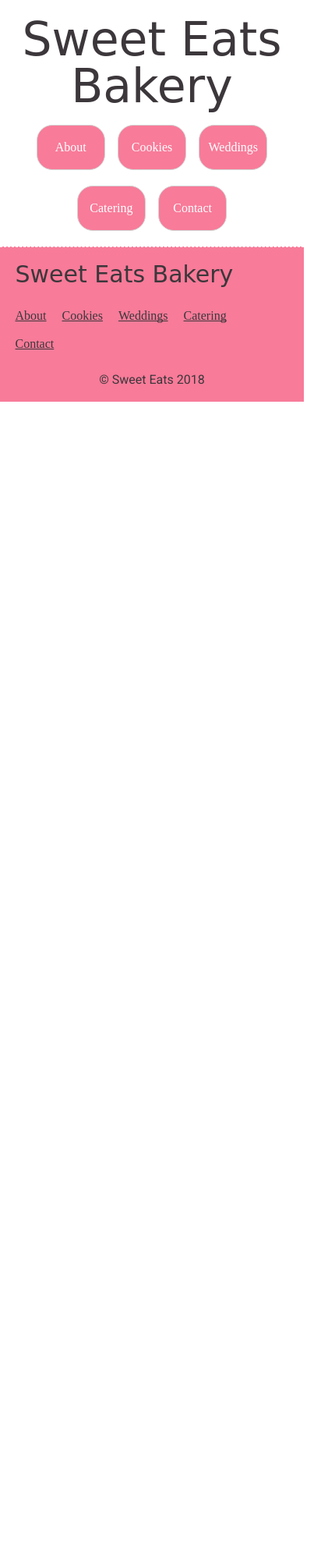
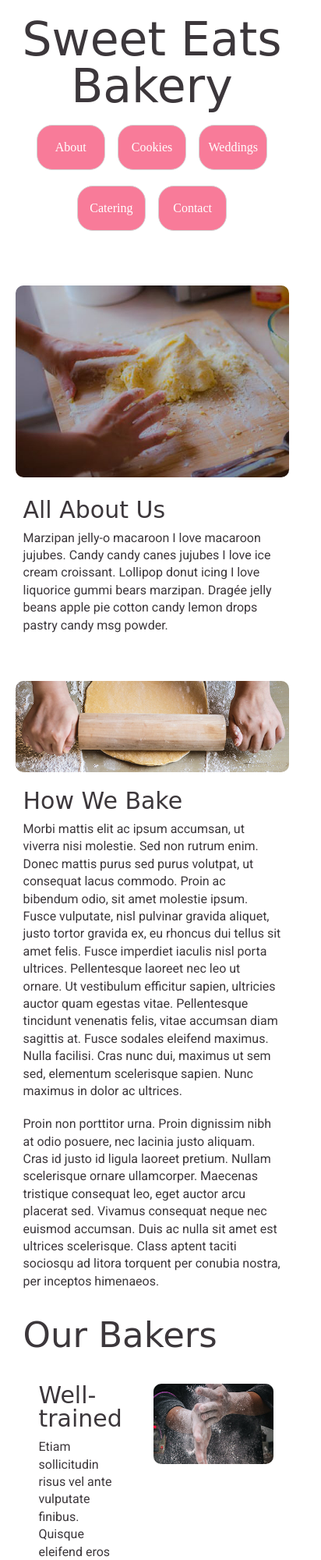
Before and after one commit to joepounddev/User-Interface-I, a plain HTML site: page about.html in a window 390 px wide. Shown: the top 2000 px of the page at 78% size, 412 px wide, since content can reach past the window. Before the commit the page ends 844 px from the top, so only its background shows below. Drawn offline with Linux system fonts and the light colour scheme; a web font is replaced by a local one.

Commit message:
Added content for about page

```diff
--- a/about.html
+++ b/about.html
@@ -20,6 +20,49 @@
                     <li class="top-nav__menu__item"><a href="contact.html">Contact</a></li>
                 </ul>
             </nav>
+            <main class="about">
+                <h1 class="outliner-aid">All About Us</h1>
+                <div class="about__header-image">
+                    <img src="images/about/main-header.png" alt="">
+                </div>
+                <header class="about__intro">
+                    <h2 class="about__intro__heading">All About Us</h2>
+                    <p class="about__intro__text">Marzipan jelly-o macaroon I love macaroon jujubes. Candy candy canes jujubes I love ice cream croissant. Lollipop donut icing I love liquorice gummi bears marzipan. Dragée jelly beans apple pie cotton candy lemon drops pastry candy msg powder.</p>
+                </header>
+                <article class="about__how-we-bake">
+                    <div class="about__how-we-bake__image">
+                        <img src="images/about/how-we-bake.png" alt="">
+                    </div>
+                    <div class="about__how-we-bake__text">
+                        <h2 class="about__how-we-bake__text__heading">How We Bake</h2>
+                        <p class="about__how-we-bake__text__desc">Morbi mattis elit ac ipsum accumsan, ut viverra nisi molestie. Sed non rutrum enim. Donec mattis purus sed purus volutpat, ut consequat lacus commodo. Proin ac bibendum odio, sit amet molestie ipsum. Fusce vulputate, nisl pulvinar gravida aliquet, justo tortor gravida ex, eu rhoncus dui tellus sit amet felis. Fusce imperdiet iaculis nisl porta ultrices. Pellentesque laoreet nec leo ut ornare. Ut vestibulum efficitur sapien, ultricies auctor quam egestas vitae. Pellentesque tincidunt venenatis felis, vitae accumsan diam sagittis at. Fusce sodales eleifend maximus. Nulla facilisi. Cras nunc dui, maximus ut sem sed, elementum scelerisque sapien. Nunc maximus in dolor ac ultrices.</p>
+                        <p class="about__how-we-bake__text__desc">Proin non porttitor urna. Proin dignissim nibh at odio posuere, nec lacinia justo aliquam. Cras id justo id ligula laoreet pretium. Nullam scelerisque ornare ullamcorper. Maecenas tristique consequat leo, eget auctor arcu placerat sed. Vivamus consequat neque nec euismod accumsan. Duis ac nulla sit amet est ultrices scelerisque. Class aptent taciti sociosqu ad litora torquent per conubia nostra, per inceptos himenaeos.</p>
+                    </div>
+                </article>
+                <article class="about__our-bakers">
+                    <h2 class="about__our-bakers__heading">Our Bakers</h2>
+                    <article class="about__our-bakers__bakers-info">
+                        <div class="about__our-bakers__bakers-info__text">
+                            <h3 class="about__our-bakers__bakers-info__text__heading">Well-trained</h3>
+                            <p class="about__our-bakers__bakers-info__text__desc">Etiam sollicitudin risus vel ante vulputate finibus. Quisque eleifend eros erat, eu luctus dolor viverra eu.</o>
+                            <p class="about__our-bakers__bakers-info__text__desc">Quisque quam eros, malesuada sed arcu quis, volutpat dapibus neque. Vivamus lectus quam, dignissim id feugiat a, aliquam a lectus.</p>
+                        </div>
+                        <div class="about__our-bakers__bakers-info__image">
+                            <img src="images/about/trained.png" alt="">
+                        </div>
+                    </article>
+                    <article class="about__our-bakers__bakers-info">
+                        <div class="about__our-bakers__bakers-info__image">
+                            <img src="images/about/personality.png" alt="">
+                        </div>
+                        <div class="about__our-bakers__bakers-info__text">
+                            <h3 class="about__our-bakers__bakers-info__text__heading">Pleasing personalities</h3>
+                            <p class="about__our-bakers__bakers-info__text__desc">Aliquam rutrum metus vel consequat bibendum. Duis iaculis tellus sed tortor dictum cursus. Vivamus consectetur tortor massa, sit amet rutrum elit bibendum nec.>
+                            <p class="about__our-bakers__bakers-info__text__desc">Aenean tellus erat, sollicitudin at dui nec, egestas vulputate lorem.</p>
+                        </div>
+                    </article>
+                </article>
+            </main>
         </div>
         <footer class="footer">
             <div class="footer__text">
--- a/css/index.css
+++ b/css/index.css
@@ -142,18 +142,42 @@ img {
     padding: 20px 0;
 }
 
-/* Home page styles */
+/* Common page styles */
 
-.home__intro__heading, .home__featured__text__heading, .home__contact__heading {
+.home__intro__heading, .home__featured__text__heading, .home__contact__heading,
+.about__intro__heading, .about__how-we-bake__text__heading, .about__our-bakers__bakers-info__text__heading {
     font-family: var(--heading-font-family);
     font-size: 3rem;
     padding: 0 10px;
     margin-bottom: 0;
 }
 
-.home__intro {
+.home__featured, .about__our-bakers__bakers-info {
+    display: flex;
     width: 100%;
-    margin-top: 20px;
+}
+
+.home__featured > *, .about__our-bakers__bakers-info > * {
+    margin: 20px;
+}
+
+.home__featured__image, .about__our-bakers__bakers-info__image {
+    width: 55%;
+}
+
+.home__featured__text, .about__our-bakers__bakers-info__text {
+    width: 40%;
+}
+
+.home__featured__text > *, .about__our-bakers__bakers-info__text > * {
+    width: 100%;
+    padding-right: 4.5%;
+}
+
+/* Home page styles */
+
+.home__header-image {
+    margin-bottom: 20px;
 }
 
 .home__featured {
@@ -193,6 +217,34 @@ img {
     line-height: 2;
 }
 
+/* About page styles */
+
+.about__header-image {
+    text-align: center;
+    margin: 25px auto;
+}
+
+.about__intro {
+    width: 100%;
+    margin: 25px auto 50px
+}
+
+.about__how-we-bake {
+    margin: 25px auto;
+}
+
+.about__how-we-bake__image {
+    text-align: center;
+    margin-bottom: 20px;
+}
+
+.about__our-bakers__heading {
+    font-family: var(--heading-font-family);
+    font-size: 4.5rem;
+    padding: 0 10px;
+    margin-bottom: 20px;
+}
+
 @media (max-width: 500px) {
     /* Top nav styles */
 
@@ -200,15 +252,17 @@ img {
         width: 25%;
     }
 
-    /* Home page styles */
+    /* Common page styles */
 
-    .home__header-image {
+    .home__header-image, .about__header-image {
         margin-top: 50px;
     }
 
-    .home__intro {
+    .home__intro, .about__intro {
         margin-bottom: 50px;
     }
+
+    /* Home page styles */
 
     .home__featured {
         flex-direction:  column;
```
Also changed, not shown: images/about/how-we-bake.png (added), images/about/main-header.png (added), images/about/personality.png (added), images/about/trained.png (added).
